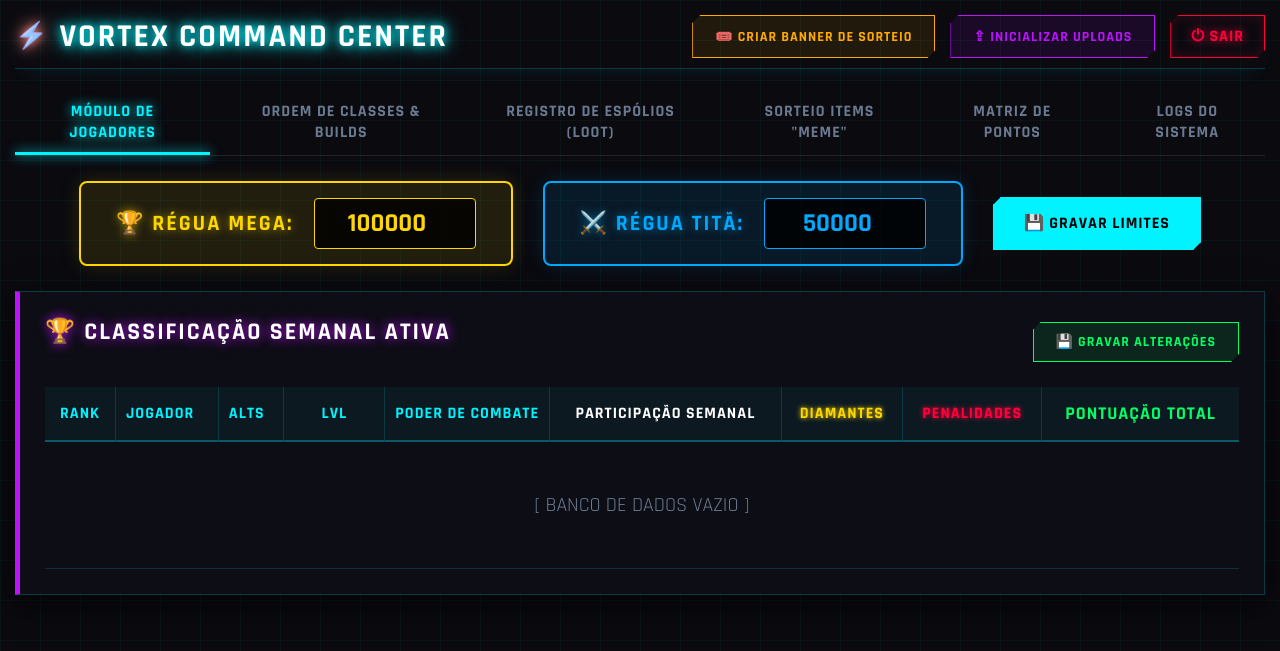
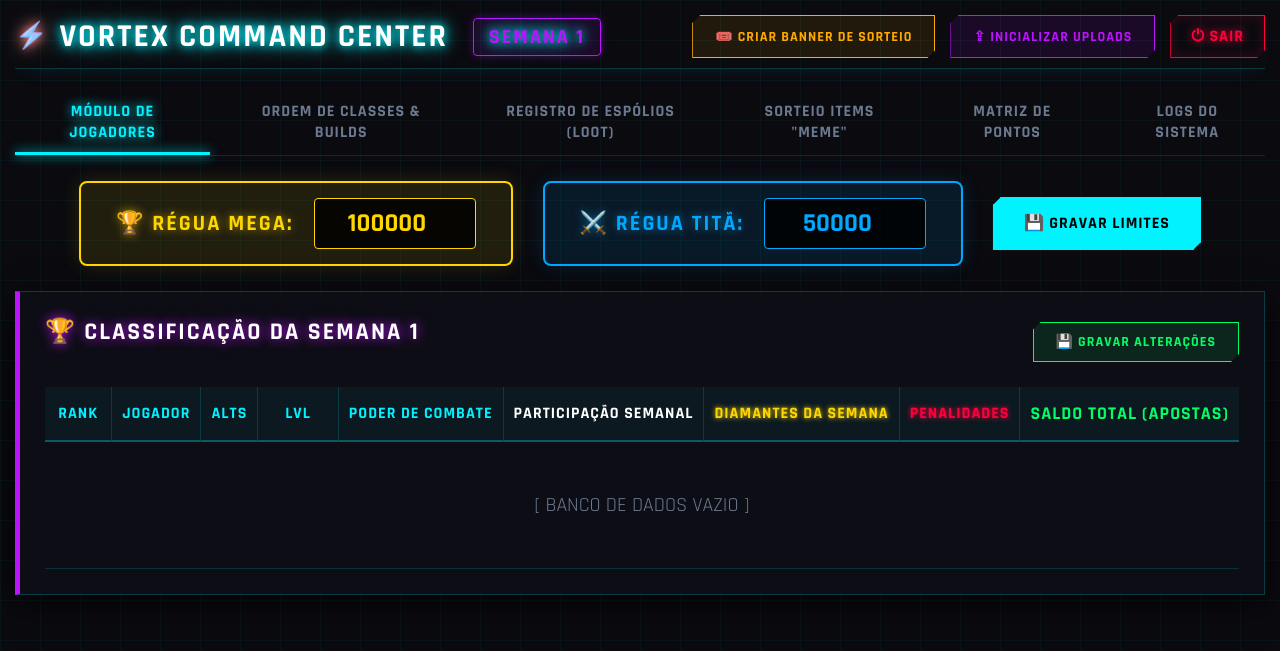
Before and after one commit to Seck1993/vortex, a Flask app: page / in a window 1280 px wide. Shown: the top 651 px of the page. Run offline with Flask 3, Linux system fonts and the light colour scheme; the visitor is signed in with stand-in values (Sample User, id 1).

Commit message:
Refactor dashboard HTML and CSS styles
Updated dashboard styles and content for better clarity and functionality.

```diff
--- a/templates/dashboard.html
+++ b/templates/dashboard.html
@@ -18,7 +18,7 @@
             --glass-border: rgba(0, 243, 255, 0.2);
             --purple-primary: var(--neon-cyan);
             --gold-mega: #ffd700;
-            --blue-tita: #00a8ff; /* Nova cor para os Titãs */
+            --blue-tita: #00a8ff;
         }
 
         body {
@@ -48,6 +48,7 @@
             margin: 0; display: flex; align-items: center; gap: 10px;
         }
         .header h1::before { content: "⚡"; font-size: 26px; filter: hue-rotate(180deg); }
+        .semana-badge { font-size: 20px; color: var(--neon-purple); background: rgba(188, 19, 254, 0.1); border: 1px solid var(--neon-purple); padding: 5px 15px; border-radius: 4px; box-shadow: 0 0 10px rgba(188, 19, 254, 0.3); margin-left: 15px;}
 
         .table-container {
             background: var(--bg-panel); padding: 25px;
@@ -110,7 +111,6 @@
         .input-edit:focus { border-color: var(--neon-green); box-shadow: 0 0 10px rgba(0, 255, 102, 0.4); background: rgba(0, 255, 102, 0.05); }
         .edit-pontos { color: var(--neon-green); font-size: 20px; font-weight: 700; text-align: center; border-color: rgba(0, 255, 102, 0.3);}
 
-        /* Fundo escuro das listas suspensas */
         .input-edit option {
             background-color: #0a0a0f;
             color: var(--neon-cyan);
@@ -144,23 +144,19 @@
             clip-path: polygon(0 0, calc(100% - 20px) 0, 100% 20px, 100% 100%, 20px 100%, 0 calc(100% - 20px));
         }
 
-        /* ESTILOS DA LINHA MEGA E CLONES */
         .linha-mega td { padding: 0 !important; background: rgba(0,0,0,0.8) !important; border-bottom: none !important; }
         .mega-glow { background-color: rgba(255, 215, 0, 0.08) !important; box-shadow: inset 5px 0 0 var(--gold-mega) !important; }
         .mega-clone { background-color: rgba(255, 215, 0, 0.1) !important; border-left: 3px solid var(--gold-mega) !important; }
 
-        /* ESTILOS DA LINHA TITÃ E CLONES */
         .linha-tita td { padding: 0 !important; background: rgba(0,0,0,0.8) !important; border-bottom: none !important; }
         .tita-glow { background-color: rgba(0, 168, 255, 0.08) !important; box-shadow: inset 5px 0 0 var(--blue-tita) !important; }
         .tita-clone { background-color: rgba(0, 168, 255, 0.1) !important; border-left: 3px solid var(--blue-tita) !important; }
 
-        /* BANNER DO EVENTO E TIMER */
         .banner-evento { background: rgba(255, 170, 0, 0.08); border: 2px solid var(--neon-orange); border-radius: 8px; padding: 25px; margin-bottom: 25px; box-shadow: 0 0 20px rgba(255, 170, 0, 0.2); text-align: center; position: relative;}
         .banner-evento h2 { color: var(--neon-orange); font-size: 32px; text-shadow: 0 0 15px rgba(255,170,0,0.6); margin-bottom: 10px;}
         .item-card { background: rgba(0,0,0,0.5); border: 1px solid var(--glass-border); padding: 15px; margin-top: 15px; text-align: left; display: flex; justify-content: space-between; align-items: center; border-left: 4px solid var(--neon-cyan); }
         .timer-display { font-size: 44px; font-family: monospace; font-weight: bold; color: var(--neon-green); text-shadow: 0 0 15px rgba(0,255,102,0.5); letter-spacing: 5px; margin-bottom: 15px;}
 
-        /* ROLETA CANVAS */
         .roleta-container { position: relative; width: 400px; height: 400px; margin: 20px auto; display: flex; justify-content: center; align-items: center;}
         .roleta-canvas-wrapper { width: 100%; height: 100%; border-radius: 50%; border: 8px solid #111; box-shadow: 0 0 35px rgba(0, 243, 255, 0.5); overflow: hidden; transform: rotate(0deg); }
         .roleta-ponteiro { position: absolute; top: -15px; left: 50%; transform: translateX(-50%); width: 0; height: 0; border-left: 20px solid transparent; border-right: 20px solid transparent; border-top: 40px solid var(--neon-red); z-index: 10; filter: drop-shadow(0 0 10px var(--neon-red)); }
@@ -174,7 +170,7 @@
 <body>
 
     <div class="header">
-        <h1>Vortex Command Center</h1>
+        <h1>Vortex Command Center <span class="semana-badge">Semana {{ semana_ativa_numero }}</span></h1>
         <div style="display: flex; gap: 15px;">
             {% if session.get('logged_in') %}
                 {% if user_role == 'admin' %}
@@ -195,10 +191,9 @@
 
         <h2>📢 {{ evento.titulo }}</h2>
 
-        <!-- CRONÔMETRO DIGITAL -->
         <div class="timer-display" id="timerDisplay" data-prazo="{{ evento.prazo_encerramento }}">--:--:--</div>
 
-        <p style="color: #fff; font-size: 18px; margin-bottom: 20px;">Utilize seus pontos para comprar porcentagens de chance nos itens abaixo. Só haverá desconto de pontos se você VENCER! (Exige no mínimo 90% de participação semanal).</p>
+        <p style="color: #fff; font-size: 18px; margin-bottom: 20px;">Utilize seus pontos para comprar porcentagens de chance nos itens abaixo. Só haverá desconto de pontos se você VENCER! <strong style="color: var(--neon-orange);">(Exige no mínimo 90% de participação na semana ativa)</strong>.</p>
 
         {% for item in evento.itens %}
         <div class="item-card" style="opacity: {{ '0.5' if item.sorteado else '1' }}; border-left-color: {{ 'var(--neon-green)' if item.sorteado else 'var(--neon-cyan)' }}">
@@ -289,7 +284,7 @@
     <div id="abaRanking" class="tab-content active">
         <div class="table-container">
             <div style="display: flex; justify-content: space-between; align-items: center; margin-bottom: 20px;">
-                <h2>🏆 Classificação Semanal Ativa</h2>
+                <h2>🏆 Classificação da Semana {{ semana_ativa_numero }}</h2>
                 {% if session.get('logged_in') %}
                 <div style="display: flex; gap: 15px;">
                     <button class="btn btn-success" onclick="salvarEdicoes()">💾 Gravar Alterações</button>
@@ -305,9 +300,9 @@
                         <th style="width: 80px;">LVL</th>
                         <th style="width: 120px;">Poder de Combate</th>
                         <th style="font-size: 16px; color: #fff;">PARTICIPAÇÃO SEMANAL</th>
-                        <th style="font-size: 16px; color: var(--gold-mega); text-shadow: 0 0 5px var(--gold-mega);">DIAMANTES</th>
+                        <th style="font-size: 16px; color: var(--gold-mega); text-shadow: 0 0 5px var(--gold-mega);">DIAMANTES DA SEMANA</th>
                         <th style="font-size: 16px; color: var(--neon-red); text-shadow: 0 0 5px var(--neon-red);">PENALIDADES</th>
-                        <th style="font-size: 18px; color: var(--neon-green);">PONTUAÇÃO TOTAL</th>
+                        <th style="font-size: 18px; color: var(--neon-green);">SALDO TOTAL (APOSTAS)</th>
                     </tr>
                 </thead>
                 <tbody>
@@ -335,7 +330,7 @@
                             <td><input type="number" class="input-edit edit-level" value="{{ item.jogador.level }}" style="width: 60px;" onchange="this.closest('tr').classList.add('linha-modificada')"></td>
                             <td><input type="number" class="input-edit edit-poder" value="{{ item.jogador.poder_combate }}" style="width: 110px;" onchange="this.closest('tr').classList.add('linha-modificada')"></td>
 
-                            <td style="font-weight: bold; font-size: 22px; color: {% if item.participacao >= 100 %}var(--neon-green){% elif item.participacao >= 50 %}var(--neon-orange){% else %}var(--neon-red){% endif %}; text-shadow: 0 0 10px rgba(0,0,0,0.5);">{{ item.participacao }}%</td>
+                            <td style="font-weight: bold; font-size: 22px; color: {% if item.participacao >= 90 %}var(--neon-green){% elif item.participacao >= 50 %}var(--neon-orange){% else %}var(--neon-red){% endif %}; text-shadow: 0 0 10px rgba(0,0,0,0.5);">{{ item.participacao }}%</td>
                             <td style="color: var(--gold-mega); font-weight: bold; font-size: 22px; text-shadow: 0 0 10px rgba(255,215,0,0.4);">{% if item.pontos_diamante > 0 %}+{{ "{:,.0f}".format(item.pontos_diamante).replace(',', '.') }}{% else %}-{% endif %}</td>
                             <td style="color: var(--neon-red); font-weight: bold; font-size: 22px; text-shadow: 0 0 10px rgba(255,0,60,0.4);">{% if item.get('penalidades', 0) > 0 %}-{{ item.penalidades }}{% else %}0{% endif %}</td>
 
@@ -349,7 +344,7 @@
                             <td style="color: var(--text-muted); font-size: 16px; text-align: left;">{{ item.alts_str or '-' }}</td>
                             <td style="color: #fff; font-size: 20px;">{{ item.jogador.level }}</td>
                             <td style="color: var(--neon-cyan); font-family: monospace; font-size: 20px; font-weight: bold;">{{ "{:,.0f}".format(item.jogador.poder_combate).replace(',', '.') }}</td>
-                            <td style="font-weight: bold; font-size: 22px; color: {% if item.participacao >= 100 %}var(--neon-green){% elif item.participacao >= 50 %}var(--neon-orange){% else %}var(--neon-red){% endif %}; text-shadow: 0 0 10px rgba(0,0,0,0.5);">{{ item.participacao }}%</td>
+                            <td style="font-weight: bold; font-size: 22px; color: {% if item.participacao >= 90 %}var(--neon-green){% elif item.participacao >= 50 %}var(--neon-orange){% else %}var(--neon-red){% endif %}; text-shadow: 0 0 10px rgba(0,0,0,0.5);">{{ item.participacao }}%</td>
                             <td style="color: var(--gold-mega); font-weight: bold; font-size: 22px; text-shadow: 0 0 10px rgba(255,215,0,0.4);">{% if item.pontos_diamante > 0 %}+{{ "{:,.0f}".format(item.pontos_diamante).replace(',', '.') }}{% else %}-{% endif %}</td>
                             <td style="color: var(--neon-red); font-weight: bold; font-size: 22px; text-shadow: 0 0 10px rgba(255,0,60,0.4);">{% if item.get('penalidades', 0) > 0 %}-{{ item.penalidades }}{% else %}0{% endif %}</td>
                             <td style="color: var(--neon-green); font-weight: 700; font-size: 26px; text-shadow: 0 0 15px rgba(0,255,102,0.4);">{{ item.pontos }} PTS</td>
@@ -633,11 +628,16 @@
     </div>
 
     <div id="abaLogs" class="tab-content">
-        <div class="table-container">
+        <div class="table-container" style="border-color: var(--neon-orange);">
             <div style="display: flex; justify-content: space-between; align-items: center; margin-bottom: 20px;">
-                <h2>📁 Logs de Importação de Sistema</h2>
-                <button class="btn btn-success" onclick="salvarEdicaoImports()">💾 Salvar Nomenclaturas</button>
-            </div>
+                <h2 style="color: var(--neon-orange); text-shadow: 0 0 10px rgba(255, 170, 0, 0.4);">📁 Logs de Importação (Semana Atual)</h2>
+
+                <div style="display: flex; gap: 15px;">
+                    <button class="btn btn-outline" style="border-color: var(--neon-orange); color: var(--neon-orange);" onclick="avancarSemana()">⏳ Iniciar Nova Semana</button>
+                    <button class="btn btn-success" onclick="salvarEdicaoImports()">💾 Salvar Nomenclaturas</button>
+                </div>
+            </div>
+            <p style="color: var(--text-muted); margin-bottom: 20px;">Nota: Ao iniciar uma nova semana, os pontos acumulados dos jogadores serão preservados em seus saldos totais, mas a contagem de Participação (90%) e de Diamantes recomeçará do zero para todos.</p>
             <table>
                 <thead>
                     <tr>
@@ -662,7 +662,7 @@
                         </td>
                     </tr>
                     {% else %}
-                    <tr><td colspan="5" style="text-align: center; color: var(--text-muted); padding: 50px; border-right: none; font-size: 20px;">[ SISTEMA DE LOGS VAZIO ]</td></tr>
+                    <tr><td colspan="5" style="text-align: center; color: var(--text-muted); padding: 50px; border-right: none; font-size: 20px;">[ NENHUMA IMPORTAÇÃO NESTA SEMANA ]</td></tr>
                     {% endfor %}
                 </tbody>
             </table>
@@ -691,8 +691,8 @@
                 <p>O sistema de sorteio foi desenvolvido para ser 100% justo e transparente. Veja as regras processadas diretamente pelo servidor:</p>
                 <ul style="padding-left: 20px; color: var(--text-muted);">
                     <li style="margin-bottom: 10px;"><strong style="color:var(--neon-orange);">Aposta Segura:</strong> Você só perde os pontos que apostar <b>SE VOCÊ VENCER</b> o item. Se perder o sorteio, seus pontos continuam intactos.</li>
-                    <li style="margin-bottom: 10px;"><strong style="color:var(--neon-green);">Requisito de 90% de Participação:</strong> Para poder apostar em qualquer item, o membro precisa ter no mínimo <b>90% de participação semanal</b> ativa na guilda.</li>
-                    <li style="margin-bottom: 10px;"><strong style="color:var(--neon-green);">Limite de Saldo:</strong> O sistema bloqueia apostas que ultrapassem o seu saldo real (descontando penalidades e pontos já retidos em outras apostas ativas da semana).</li>
+                    <li style="margin-bottom: 10px;"><strong style="color:var(--neon-green);">Requisito de 90% de Participação:</strong> Para poder apostar em qualquer item, o membro precisa ter no mínimo <b>90% de participação na Semana Atual</b> ativa na guilda.</li>
+                    <li style="margin-bottom: 10px;"><strong style="color:var(--neon-green);">Limite de Saldo:</strong> O sistema bloqueia apostas que ultrapassem o seu saldo total real (descontando penalidades e pontos já retidos em outras apostas ativas).</li>
                     <li style="margin-bottom: 10px;"><strong style="color:var(--neon-purple);">Taxa Fixa da Staff:</strong> Exatos 15% de probabilidade em todos os itens são reservados fixamente para a Staff (Administração).</li>
                     <li style="margin-bottom: 10px;"><strong style="color:var(--neon-cyan);">Valorização Flexível (Os 85% restantes):</strong> Não importa se os jogadores apostaram 10 ou 10.000 pontos no total. Os 85% de chance são divididos na roleta sempre de forma proporcional ao "peso" da sua aposta. <br><br><i>Exemplo: Se a mesa toda tiver apenas 10 pontos apostados no total por todos, e você botou 1 ponto, seu 1 ponto valerá incríveis 8,5% de chance de vitória!</i></li>
                 </ul>
@@ -1306,7 +1306,55 @@
             if (response.ok) { window.location.reload(); }
         }
 
-        /* --- LÓGICA DE IMPORTAÇÃO (XML/EXCEL) --- */
+        /* --- LÓGICA DE IMPORTAÇÃO E ADMIN (NOVA SEMANA) --- */
+        {% if user_role == 'admin' %}
+
+        async function avancarSemana() {
+            if(!confirm("ATENÇÃO: Isso iniciará uma nova semana no calendário. O cálculo de 90% de presença recomeçará do zero para todos os jogadores. Os pontos já ganhos continuarão guardados no saldo total. Confirma a virada de semana?")) return;
+
+            try {
+                const response = await fetch('/api/nova-semana', { method: 'POST' });
+                const data = await response.json();
+                if(response.ok) { alert(data.mensagem); window.location.reload(); }
+                else { alert("Erro: " + data.erro); }
+            } catch(e) { alert("Falha na conexão."); }
+        }
+
+        async function salvarReguasGlobais() {
+            const cpMega = document.getElementById('inputMegaCP').value;
+            const cpTita = document.getElementById('inputTitaCP').value;
+            try {
+                const response = await fetch('/api/salvar-regua', {
+                    method: 'POST', headers: { 'Content-Type': 'application/json' },
+                    body: JSON.stringify({ cp_mega: cpMega, cp_tita: cpTita })
+                });
+                const data = await response.json();
+                if (response.ok) { alert(data.mensagem); window.location.reload(); } else { alert("Erro: " + data.erro); }
+            } catch (e) { alert("Falha de rede."); }
+        }
+
+        async function criarEvento() {
+            const payload = { nome: document.getElementById('novoEventoNome').value.trim(), tipo: document.getElementById('novoEventoTipo').value, pontos: document.getElementById('novoEventoPontos').value };
+            if(!payload.nome) return alert("Parâmetro 'Nome' é obrigatório.");
+            const response = await fetch('/api/criar-evento', { method: 'POST', headers: { 'Content-Type': 'application/json' }, body: JSON.stringify(payload) });
+            if (response.ok) { window.location.reload(); } else { alert('Falha ao criar módulo.'); }
+        }
+
+        async function salvarConfiguracoes() {
+            let configsData = [];
+            document.querySelectorAll('tr[data-config-id]').forEach(linha => { configsData.push({ id: linha.getAttribute('data-config-id'), pontos: linha.querySelector('.conf-pontos').value }); });
+            const response = await fetch('/api/salvar-configuracoes', { method: 'POST', headers: { 'Content-Type': 'application/json' }, body: JSON.stringify({ configs: configsData }) });
+            if (response.ok) { alert("Matriz atualizada. Cálculo refeito."); window.location.reload(); }
+        }
+
+        async function salvarEdicaoImports() {
+            let importsData = [];
+            document.querySelectorAll('tr[data-import-id]').forEach(linha => { importsData.push({ id: linha.getAttribute('data-import-id'), nome: linha.querySelector('.imp-nome').value }); });
+            const response = await fetch('/api/editar-importacao', { method: 'POST', headers: { 'Content-Type': 'application/json' }, body: JSON.stringify({ importacoes: importsData }) });
+            if (response.ok) { alert("Logs gravados."); window.location.reload(); }
+        }
+        {% endif %}
+
         let dadosImportacaoAtual = [];
 
         async function enviarXML(e) {
@@ -1467,43 +1515,6 @@
             if (response.ok) window.location.reload();
         }
 
-        {% if user_role == 'admin' %}
-        /* --- LÓGICA DE CONFIGURAÇÃO MATRIZ E LOGS (ADMIN ONLY) --- */
-        async function salvarReguasGlobais() {
-            const cpMega = document.getElementById('inputMegaCP').value;
-            const cpTita = document.getElementById('inputTitaCP').value;
-            try {
-                const response = await fetch('/api/salvar-regua', {
-                    method: 'POST', headers: { 'Content-Type': 'application/json' },
-                    body: JSON.stringify({ cp_mega: cpMega, cp_tita: cpTita })
-                });
-                const data = await response.json();
-                if (response.ok) { alert(data.mensagem); window.location.reload(); } else { alert("Erro: " + data.erro); }
-            } catch (e) { alert("Falha de rede."); }
-        }
-
-        async function criarEvento() {
-            const payload = { nome: document.getElementById('novoEventoNome').value.trim(), tipo: document.getElementById('novoEventoTipo').value, pontos: document.getElementById('novoEventoPontos').value };
-            if(!payload.nome) return alert("Parâmetro 'Nome' é obrigatório.");
-            const response = await fetch('/api/criar-evento', { method: 'POST', headers: { 'Content-Type': 'application/json' }, body: JSON.stringify(payload) });
-            if (response.ok) { window.location.reload(); } else { alert('Falha ao criar módulo.'); }
-        }
-
-        async function salvarConfiguracoes() {
-            let configsData = [];
-            document.querySelectorAll('tr[data-config-id]').forEach(linha => { configsData.push({ id: linha.getAttribute('data-config-id'), pontos: linha.querySelector('.conf-pontos').value }); });
-            const response = await fetch('/api/salvar-configuracoes', { method: 'POST', headers: { 'Content-Type': 'application/json' }, body: JSON.stringify({ configs: configsData }) });
-            if (response.ok) { alert("Matriz atualizada. Cálculo refeito."); window.location.reload(); }
-        }
-
-        async function salvarEdicaoImports() {
-            let importsData = [];
-            document.querySelectorAll('tr[data-import-id]').forEach(linha => { importsData.push({ id: linha.getAttribute('data-import-id'), nome: linha.querySelector('.imp-nome').value }); });
-            const response = await fetch('/api/editar-importacao', { method: 'POST', headers: { 'Content-Type': 'application/json' }, body: JSON.stringify({ importacoes: importsData }) });
-            if (response.ok) { alert("Logs gravados."); window.location.reload(); }
-        }
-        {% endif %}
-
         {% endif %}
     </script>
 </body>
```
